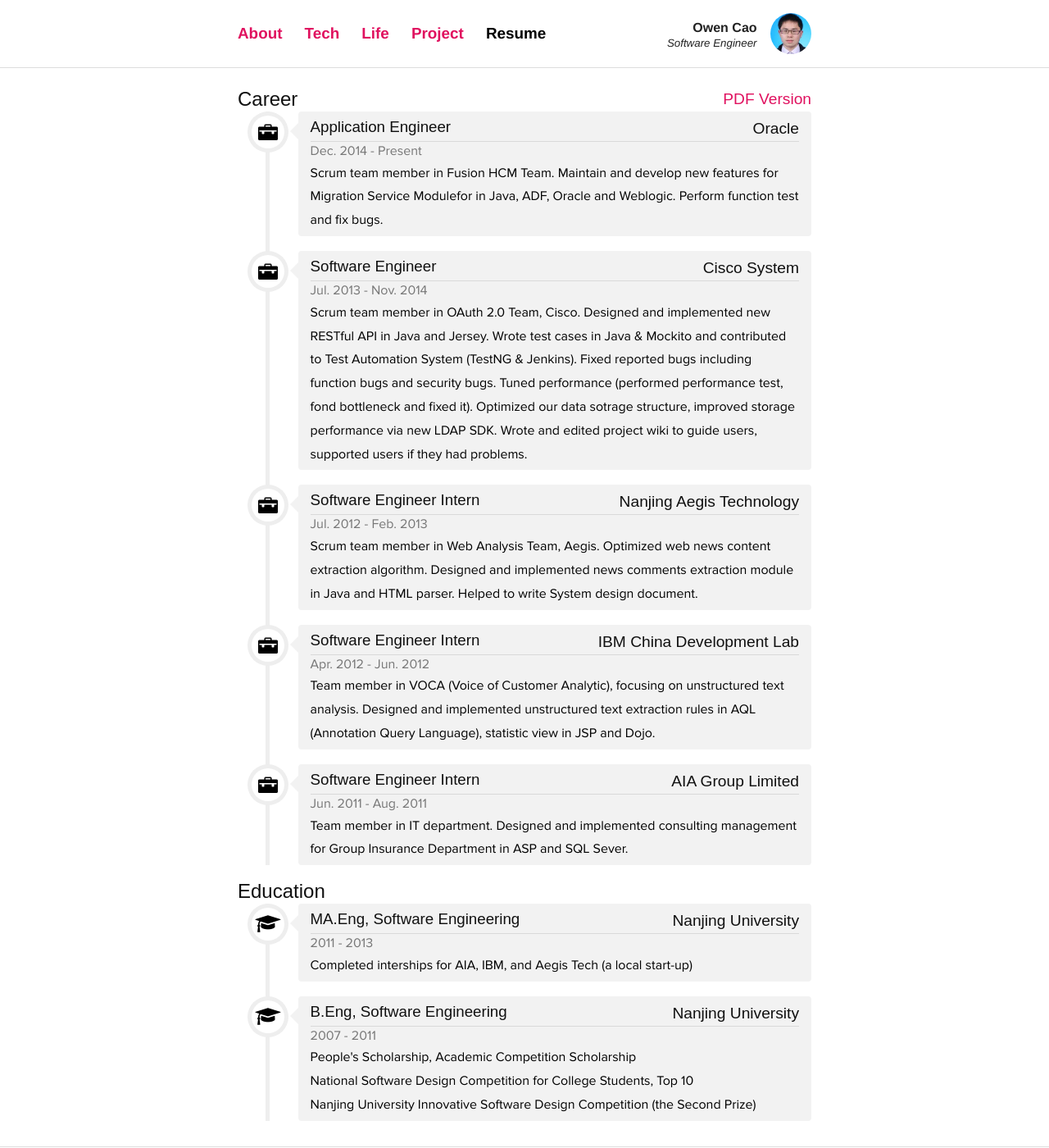
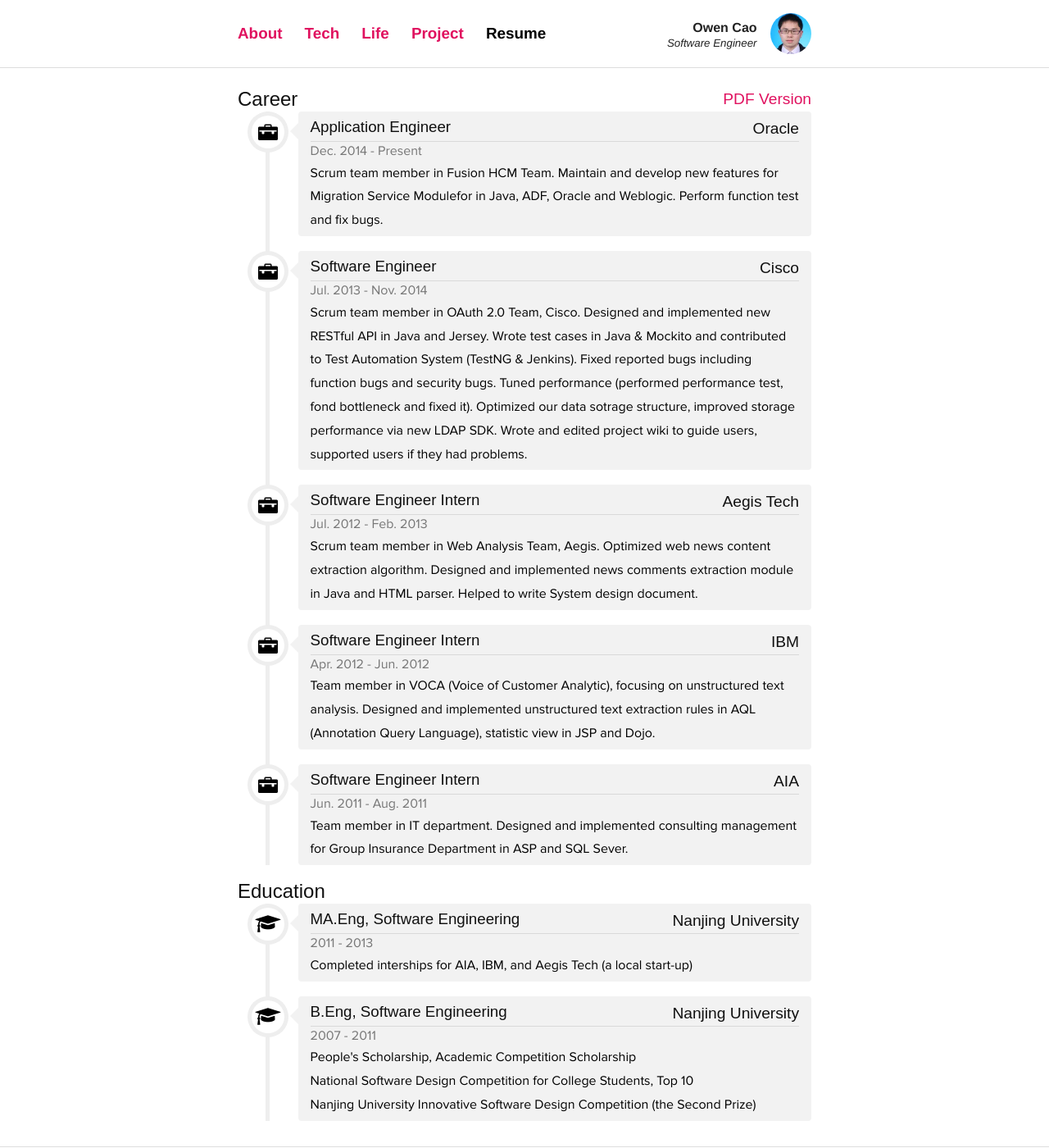
Before and after one commit to cynosure7/cynosure7.github.io, a Jekyll site: the page built from resume/index.html, in a window 1280 px wide and 1400 px high. Shown: the whole window at 82% size. Built offline with Jekyll 4.4.1, drawn with Linux system fonts in a browser that asks for light colours; some web fonts are replaced; Markdown is read by kramdown in place of the engine named in the settings.

Commit message:
resume update
short company name

```diff
--- a/resume/index.html
+++ b/resume/index.html
@@ -19,7 +19,7 @@
 				<li>
 					<div class="ro-icon icon-briefcase"></div>
 					<div class="ro-label">
-						<h3>Software Engineer<span>Cisco System</span></h3>
+						<h3>Software Engineer<span>Cisco</span></h3>
 						<h4>Jul. 2013 - Nov. 2014</h4>
 						<p>Scrum team member in OAuth 2.0 Team, Cisco. Designed and implemented new RESTful API in Java and Jersey. Wrote test cases in Java & Mockito and contributed to Test Automation System (TestNG & Jenkins). Fixed reported bugs including function bugs and security bugs. Tuned performance (performed performance test, fond bottleneck and fixed it). Optimized our data sotrage structure, improved storage performance via new LDAP SDK. Wrote and edited project wiki to guide users, supported users if they had problems.</p>
 					</div>
@@ -27,7 +27,7 @@
 				<li>
 					<div class="ro-icon icon-briefcase"></div>
 					<div class="ro-label">
-						<h3>Software Engineer Intern<span>Nanjing Aegis Technology</span></h3>
+						<h3>Software Engineer Intern<span>Aegis Tech</span></h3>
 						<h4>Jul. 2012 - Feb. 2013</h4>
 						<p>Scrum team member in Web Analysis Team, Aegis. Optimized web news content extraction algorithm. Designed and implemented news comments extraction module in Java and HTML parser. Helped to write System design document.</p>
 					</div>
@@ -35,7 +35,7 @@
 				<li>
 					<div class="ro-icon icon-briefcase"></div>
 					<div class="ro-label">
-						<h3>Software Engineer Intern<span>IBM China Development Lab</span></h3>
+						<h3>Software Engineer Intern<span>IBM</span></h3>
 						<h4>Apr. 2012 - Jun. 2012</h4>
 						<p>Team member in VOCA (Voice of Customer Analytic), focusing on unstructured text analysis. Designed and implemented unstructured text extraction rules in AQL (Annotation Query Language), statistic view in JSP and Dojo.</p>
 					</div>
@@ -43,7 +43,7 @@
 				<li>
 					<div class="ro-icon icon-briefcase"></div>
 					<div class="ro-label">
-						<h3>Software Engineer Intern<span>AIA Group Limited</span></h3>
+						<h3>Software Engineer Intern<span>AIA</span></h3>
 						<h4>Jun. 2011 - Aug. 2011</h4>
 						<p>Team member in IT department. Designed and implemented consulting management for Group Insurance Department in ASP and SQL Sever.</p>
 					</div>
```
